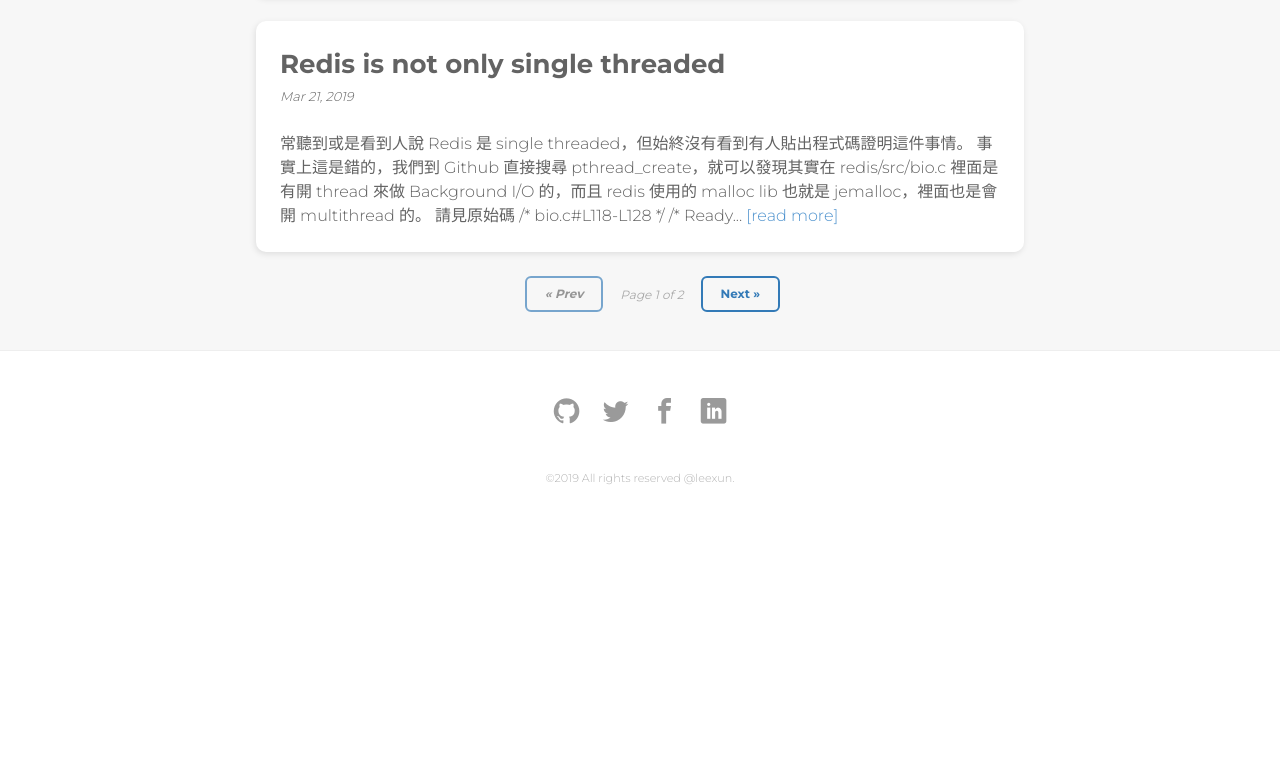
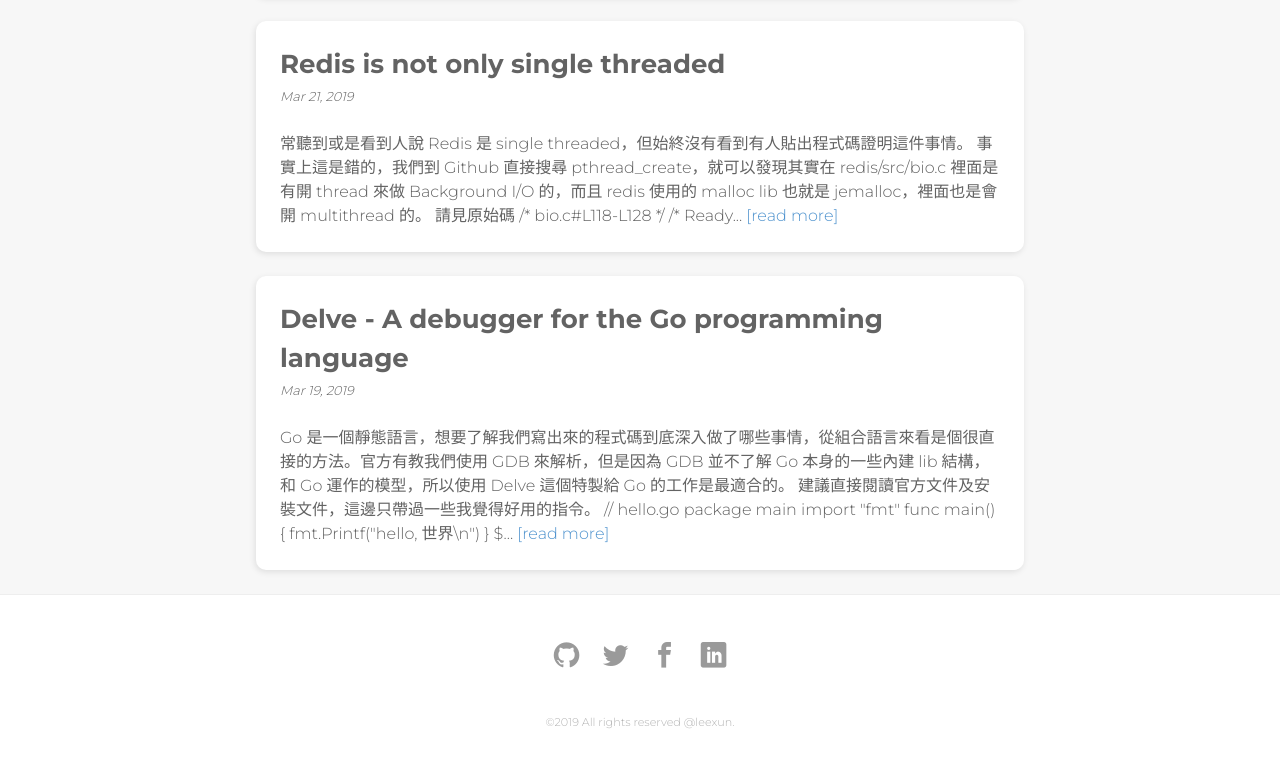
Before and after one commit to leexun2/leexun2.github.io, a plain HTML site: page index.html in a window 1280 px wide. Shown: the part 506-1263 px from the top of the page. Before the commit the page ends 1019 px from the top, so only its background shows below. Drawn offline with Linux system fonts and the light colour scheme; files whose address does not match are found by name.

Commit message:
Site updated at 2019-04-01 17:40:10 UTC

```diff
--- a/feed.xml
+++ b/feed.xml
@@ -5,8 +5,8 @@
     <description>Lee Xun's blog</description>
     <link>https://blog.leexun.tw/</link>
     <atom:link href="https://blog.leexun.tw/feed.xml" rel="self" type="application/rss+xml"/>
-    <pubDate>Tue, 02 Apr 2019 01:39:28 +0800</pubDate>
-    <lastBuildDate>Tue, 02 Apr 2019 01:39:28 +0800</lastBuildDate>
+    <pubDate>Tue, 02 Apr 2019 01:40:08 +0800</pubDate>
+    <lastBuildDate>Tue, 02 Apr 2019 01:40:08 +0800</lastBuildDate>
     <generator>Jekyll v3.6.3</generator>
 
       <item>
--- a/index.html
+++ b/index.html
@@ -109,20 +109,23 @@
 </article>
 
 
+    <article class="post">
+
+  <div class="post-content">
+    <header class="post-header">
+      <h1 class="post-title">
+        <a class="post-link" href="/delve-a-debugger-for-the-go-programming-language">Delve - A debugger for the Go programming language</a>
+      </h1>
+      <em class="post-meta">
+        <time>Mar 19, 2019</time>
+      </em>
+    </header>
+    <p><a href="/delve-a-debugger-for-the-go-programming-language" title="Permalink to: Delve - A debugger for the Go programming language">Go 是一個靜態語言，想要了解我們寫出來的程式碼到底深入做了哪些事情，從組合語言來看是個很直接的方法。官方有教我們使用 GDB 來解析，但是因為 GDB 並不了解 Go 本身的一些內建 lib 結構，和 Go 運作的模型，所以使用 Delve 這個特製給 Go 的工作是最適合的。 建議直接閱讀官方文件及安裝文件，這邊只帶過一些我覺得好用的指令。 // hello.go package main import &quot;fmt&quot; func main() { fmt.Printf(&quot;hello, 世界\n&quot;) } $... <span class="read-more">[read more]</span></a></p>
+  </div>
+</article>
 
 
-<nav class="pagination" role="pagination">
-  <ul>
 
-
-      <li><span class="prev button button-ghost disabled">&laquo; Prev</span></li>
-
-    <li><span class="page-number">Page 1 of 2</span></li>
-
-      <li><a class="next button button-ghost" href="/page/2" title="Articles old">Next &raquo;</a></li>
-
-  </ul>
-</nav>
 
 
 </section>
```
